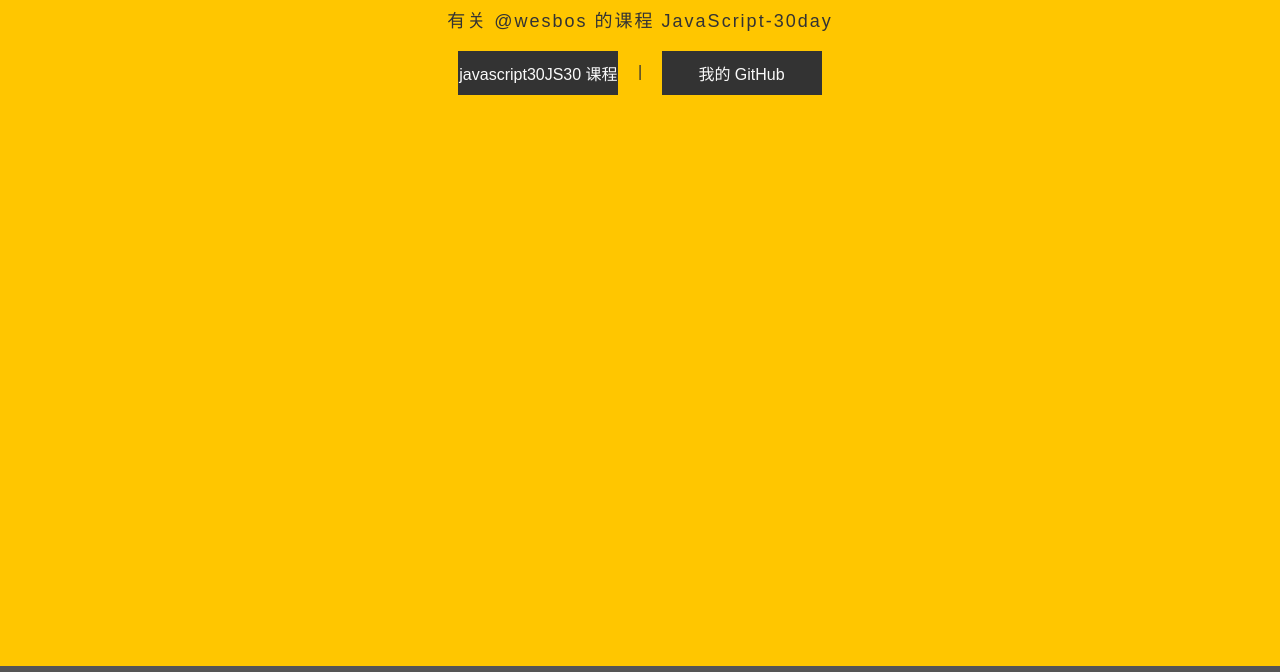
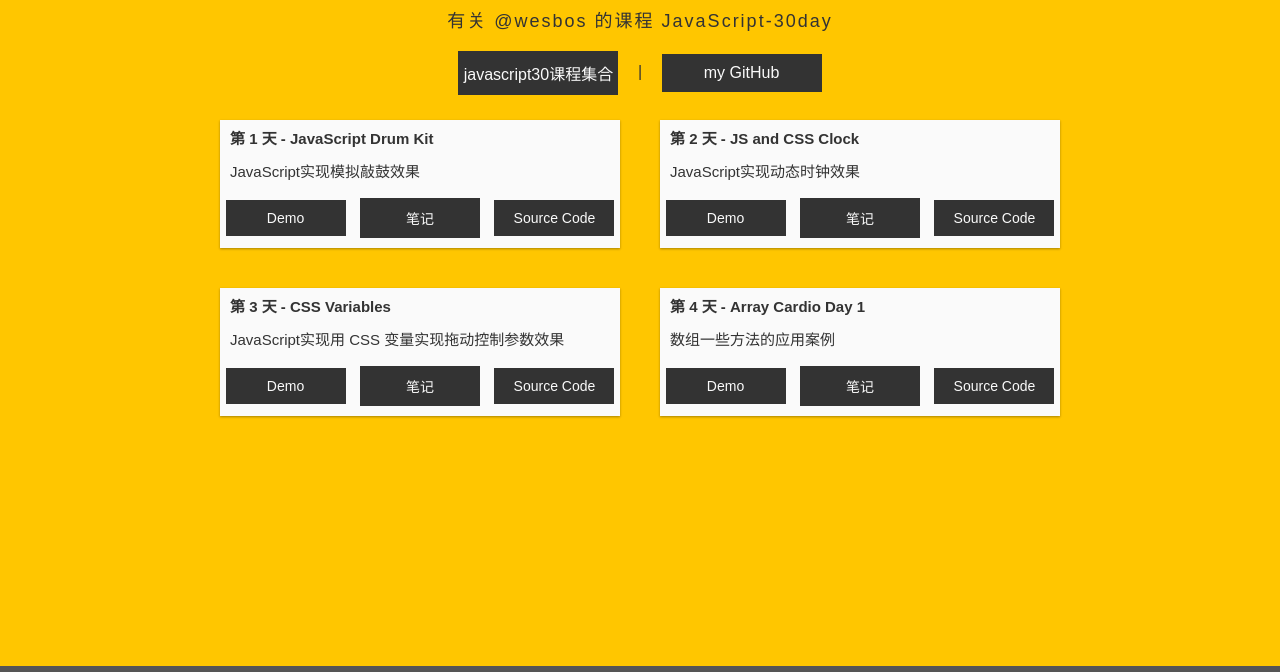
Before and after one commit to terry-ice/javascript30day, a plain HTML site: page index.html in a window 1280 px wide. Shown: the part 128-800 px from the top of the page. Drawn offline with Linux system fonts and the light colour scheme; no server answers.

Commit message:
json add

```diff
--- a/index.html
+++ b/index.html
@@ -6,7 +6,7 @@
     <title>JavaScript 30 day</title>
     <meta name="viewport" content="width=device-width, initial-scale=1,shrink-to-fit=no">
     <meta name="description" content="javascript 30 day practice">
-    <meta name="author" content="ShunNienYU">
+    <meta name="author" content="terry.liu">
     <title>ShunNien's Javascript 30 day Note</title>
     <link rel="stylesheet" href="static/style.css">
 </head>
@@ -16,15 +16,13 @@
         <div class="header">
             <h1 class="head__title">JavaScript 30 day</h1>
             <div class="head__desc">
-              有关 @wesbos 的课程 JavaScript-30day </div>
+                有关 @wesbos 的课程 JavaScript-30day </div>
             <div class="head__info">
-                <a class="head__btn" href="https://javascript30.com/" target="_blank"> javascript30JS30 课程 </a> |
-                <a class="head__btn" href="https://github.com/592php/javascript30day" target="_blank">我的 GitHub</a>
+                <a class="head__btn" href="https://javascript30.com/" target="_blank"> javascript30课程集合 </a> |
+                <a class="head__btn" href="https://github.com/592php/javascript30day" target="_blank">my GitHub</a>
             </div>
         </div>
-
         <ul class="courseList"></ul>
-
     </div>
     <script src="static/script.js"></script>
 </body>
--- a/static/script.js
+++ b/static/script.js
@@ -6,7 +6,7 @@ const blogUrl = 'http://www.592php.com/'
 const githubUrl = 'https://github.com/592php/javascript30day/tree/master/'
 
 const couseList = document.querySelector('.courseList')
-fetch('postData.json')
+fetch('index.json')
   .then(blob => blob.json())
   .then(data => {
     postDatas.push(...data)
```
